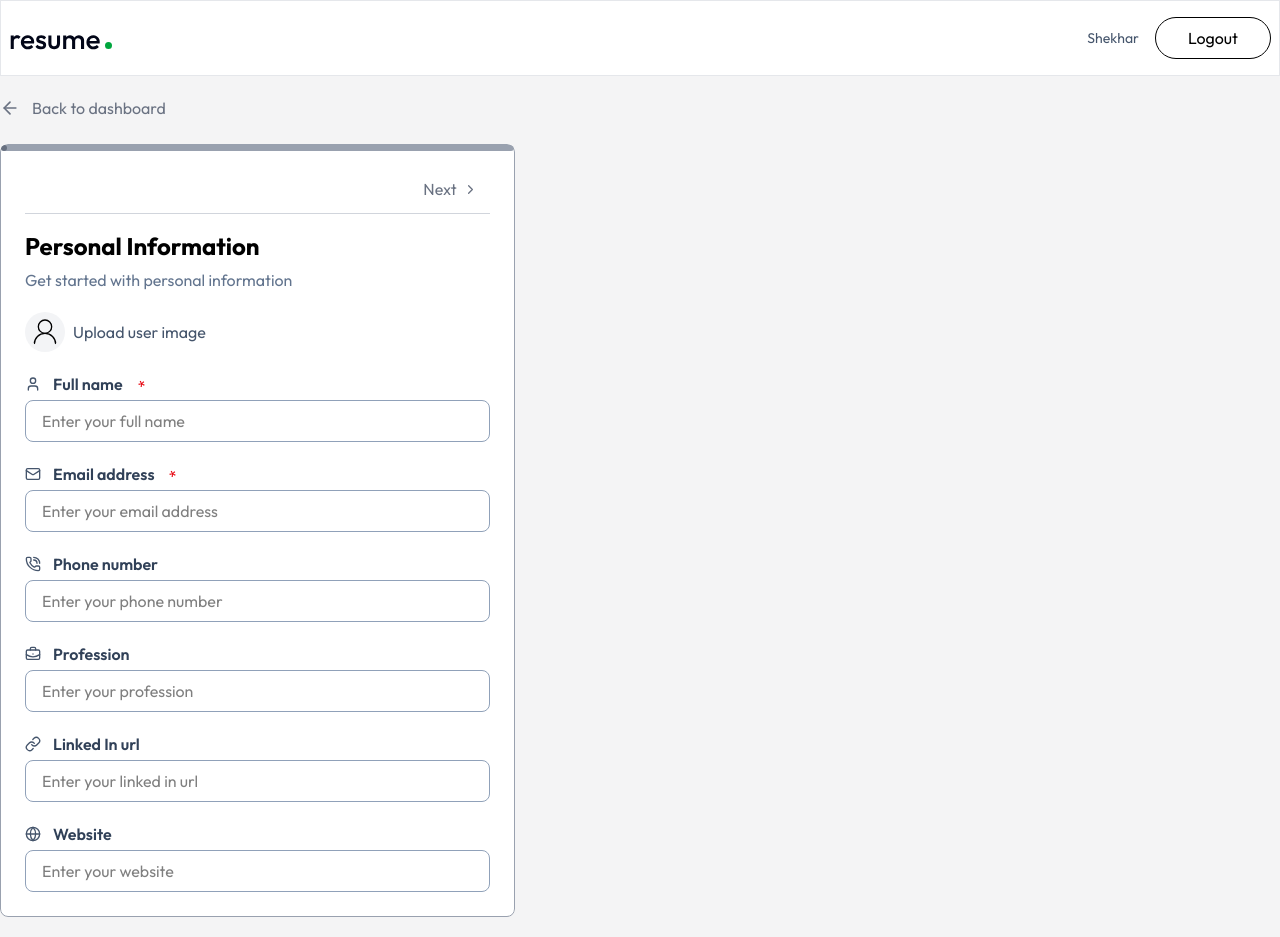
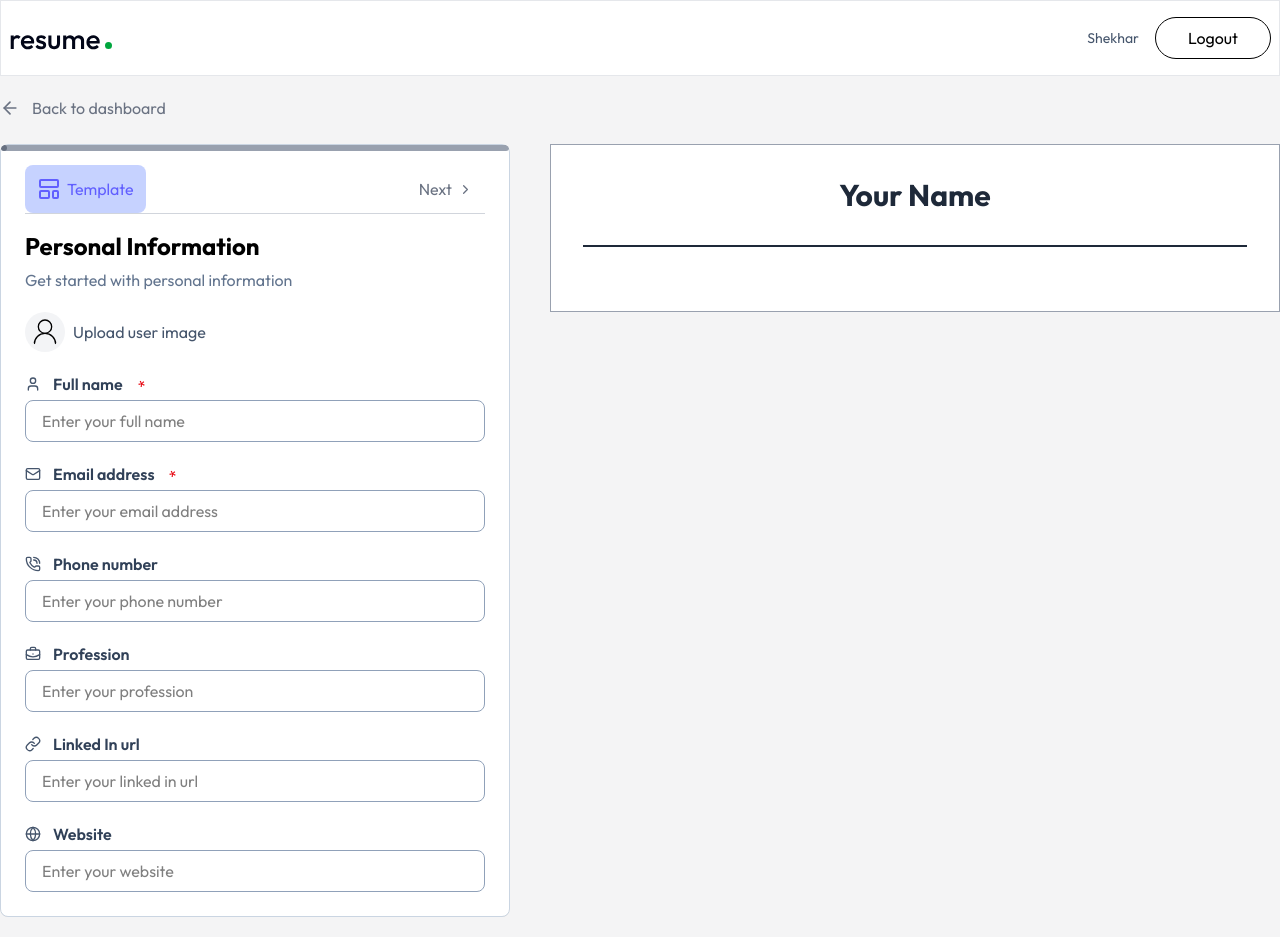
Before and after one commit to ram2005024/RESUME_BUILDER_MERN, a React (Vite) app in the folder Frontend/: page /app/build/1 in a window 1280 px wide. Built offline with nearby package versions, Linux system fonts and the light colour scheme.

Commit message:
added partial functionalty on template and view resume container

```diff
--- /dev/null
+++ b/Frontend/src/components/Preview.jsx
@@ -0,0 +1,69 @@
+import React from "react";
+import ClassicTemplate from "./templates/ClassicTemplate";
+import MinimalTemplate from "./templates/MinimalTemplate";
+import MinimalImageTemplate from "./templates/MinimalImageTemplate";
+import ModernTemplate from "./templates/ModernTemplate";
+const Preview = ({ data, accent, template, classes = "" }) => {
+  const templateSelector = () => {
+    switch (template) {
+      case "MinimalTemplate":
+        return <MinimalTemplate data={data} accent={accent} />;
+
+      case "MinimalImageTemplate":
+        return <MinimalImageTemplate data={data} accent={accent} />;
+
+      case "ModernTemplate":
+        return <ModernTemplate data={data} accent={accent} />;
+
+      default:
+        return <ClassicTemplate data={data} accent={accent} />;
+    }
+  };
+  return (
+    <div className="w-full bg-white">
+      <div
+        className={
+          "border border-gray-400 print:border-none print:shadow-none " +
+          classes
+        }
+      >
+        {templateSelector()}
+      </div>
+      <style jsx>{`
+        @page {
+          size: letter;
+          margin: 0;
+        }
+
+        @media print {
+          html,
+          body {
+            width: 8.5in;
+            height: 11in;
+            overflow: hidden;
+          }
+          body * {
+            visibility: hidden;
+          }
+          #resume-preview,
+          #resume-preview * {
+            visibility: visible;
+          }
+          #resume-preview {
+            position: absolute;
+            left: 0;
+            top: 0;
+            width: 100%;
+            height: auto;
+            margin: 0;
+            padding: 0;
+            box-shadow: none !important;
+            border: none !important;
+          }
+        }
+      `}</style>
+    </div>
+  );
+};
+
+export default Preview;
--- /dev/null
+++ b/Frontend/src/components/TemplateBox.jsx
@@ -0,0 +1,52 @@
+import { CheckCheck, LayoutTemplate } from "lucide-react";
+import React, { useState } from "react";
+
+const TemplateBox = ({ setIsOpen, isOpen, templateOptions, onchange }) => {
+  const [isCheckedIndex, setIsChecked] = useState(null);
+  return (
+    <div className="flex gap-2 relative">
+      <div
+        onClick={() => setIsOpen(!isOpen)}
+        className="p-3 flex items-center justify-center  bg-indigo-200 rounded-lg gap-1.5 hover:border hover:border-gray-400 hover:ring-1 hover:ring-indigo-300 hover:bg-gradient-to-r from-indigo-200 to-indigo-300"
+      >
+        <LayoutTemplate className="size-6 text-indigo-500" />
+        <span className="text-indigo-500">Template</span>
+        {/* Template selecting container */}
+        {isOpen && (
+          <div
+            className="p-4 space-y-2 absolute top-9 left-0  w-96 border-gray-400 bg-white"
+            onClick={(e) => e.stopPropagation()}
+          >
+            {templateOptions.map((items, index) => {
+              const isSelected = index === isCheckedIndex;
+              return (
+                <div
+                  key={items.key}
+                  className={`flex flex-col gap-2 relative ${
+                    isSelected ? "bg-indigo-300" : ""
+                  }`}
+                  onClick={() => {
+                    setIsChecked(index);
+
+                    setIsOpen(false);
+                    onchange({ field: items.field, key: items.key });
+                  }}
+                >
+                  <p className="text-black font-semibold">{items.key}</p>
+                  <div className="p-2 bg-gray-300 ">
+                    <p className="italic text-gray-500">{items.label}</p>
+                  </div>
+                  {isSelected && (
+                    <CheckCheck className="absolute top-1 right-2 size-7 bg-indigo-500 text-white rounded-full" />
+                  )}
+                </div>
+              );
+            })}
+          </div>
+        )}
+      </div>
+    </div>
+  );
+};
+
+export default TemplateBox;
--- a/Frontend/src/pages/Build.jsx
+++ b/Frontend/src/pages/Build.jsx
@@ -3,7 +3,6 @@ import { Link, useParams } from "react-router-dom";
 import { dummyResumeData } from "../assets/assets";
 import {
   ArrowLeft,
-  ArrowRight,
   Briefcase,
   ChevronLeft,
   ChevronRight,
@@ -14,8 +13,11 @@ import {
   User,
 } from "lucide-react";
 import PersonalInfo from "../components/PersonalInfo";
+import Preview from "../components/Preview";
+import TemplateBox from "../components/TemplateBox";
 
 const Build = () => {
+  const [isOpen, setIsOpen] = useState(false);
   const [resume, setResume] = useState({
     personal_info: {},
     personalSummary: "",
@@ -52,7 +54,32 @@ const Build = () => {
   useEffect(() => {
     loadExisting();
   }, []);
-
+  const templateOptions = [
+    {
+      field: "template",
+      id: "MinimalTemplate",
+      label:
+        "MinimalTemplate offers a clean, distraction-free layout that highlights your content with elegance. Perfect for resumes or portfolios that need clarity and impact.",
+    },
+    {
+      field: "template",
+      id: "MinimalImageTemplate",
+      label:
+        "MinimalImageTemplate pairs clean typography with subtle image integration, creating a balanced layout that feels modern yet understated. Ideal for resumes or profiles that need visual warmth without clutter",
+    },
+    {
+      field: "template",
+      id: "Modern",
+      label:
+        "ModernTemplate blends sleek design with bold structure, perfect for showcasing skills and achievements with clarity. Its dynamic layout and confident typography make every section stand out.",
+    },
+    {
+      field: "template",
+      id: "Classic",
+      label:
+        "ClassicTemplate delivers timeless elegance with structured layouts and refined typography. Ideal for formal resumes or documents that value tradition and clarity.",
+    },
+  ];
   return (
     <div className="bg-zinc-100">
       <div className="max-w-7xl mx-auto flex flex-col  py-5">
@@ -66,10 +93,10 @@ const Build = () => {
           </Link>
         </div>
 
-        <div className="grid lg:grid-cols-12 gap-8 ">
+        <div className="grid lg:grid-cols-12 gap-10 ">
           <div className="lg:col-span-5  rounded-lg overflow-hidden ">
             {/* Left entry point */}
-            <div className="bg-white border relative border-gray-400 p-6 pt-1 rounded-lg shadow-sm">
+            <div className="bg-white border relative border-slate-300 p-6 pt-1 rounded-lg shadow-sm">
               {/* For progress bar */}
               <hr className="absolute top-0 left-0 border-3 border-gray-400 rounded-lg w-full" />
               <hr
@@ -80,7 +107,17 @@ const Build = () => {
               />
               <div className="flex justify-between items-center w-full mt-4">
                 {/* Template desiging container */}
-                <div></div>
+
+                <div>
+                  <TemplateBox
+                    isOpen={isOpen}
+                    setIsOpen={setIsOpen}
+                    templateOptions={templateOptions}
+                    onChange={(data) => {
+                      setResume((prev) => ({ ...prev, data }));
+                    }}
+                  />
+                </div>
                 {/* Controllers for resumes */}
                 <div className="flex items-center gap-2">
                   {activeSectionIndex > 0 && (
@@ -124,8 +161,16 @@ const Build = () => {
                 />
               </div>
             </div>
-
-            {/* Right view point */}
+          </div>
+          {/* Right view point */}
+          <div className="lg:col-span-7 max-lg:mt-5">
+            <div>
+              <Preview
+                data={resume}
+                template={resume.template}
+                accent={resume.accent}
+              />
+            </div>
           </div>
         </div>
       </div>
```
Also changed, not shown: Frontend/src/components/templates/ClassicTemplate.jsx (renamed from Frontend/src/assets/templates/ClassicTemplate.jsx), Frontend/src/components/templates/MinimalImageTemplate.jsx (renamed from Frontend/src/assets/templates/MinimalImageTemplate.jsx), Frontend/src/components/templates/MinimalTemplate.jsx (renamed from Frontend/src/assets/templates/MinimalTemplate.jsx), Frontend/src/components/templates/ModernTemplate.jsx (renamed from Frontend/src/assets/templates/ModernTemplate.jsx).
